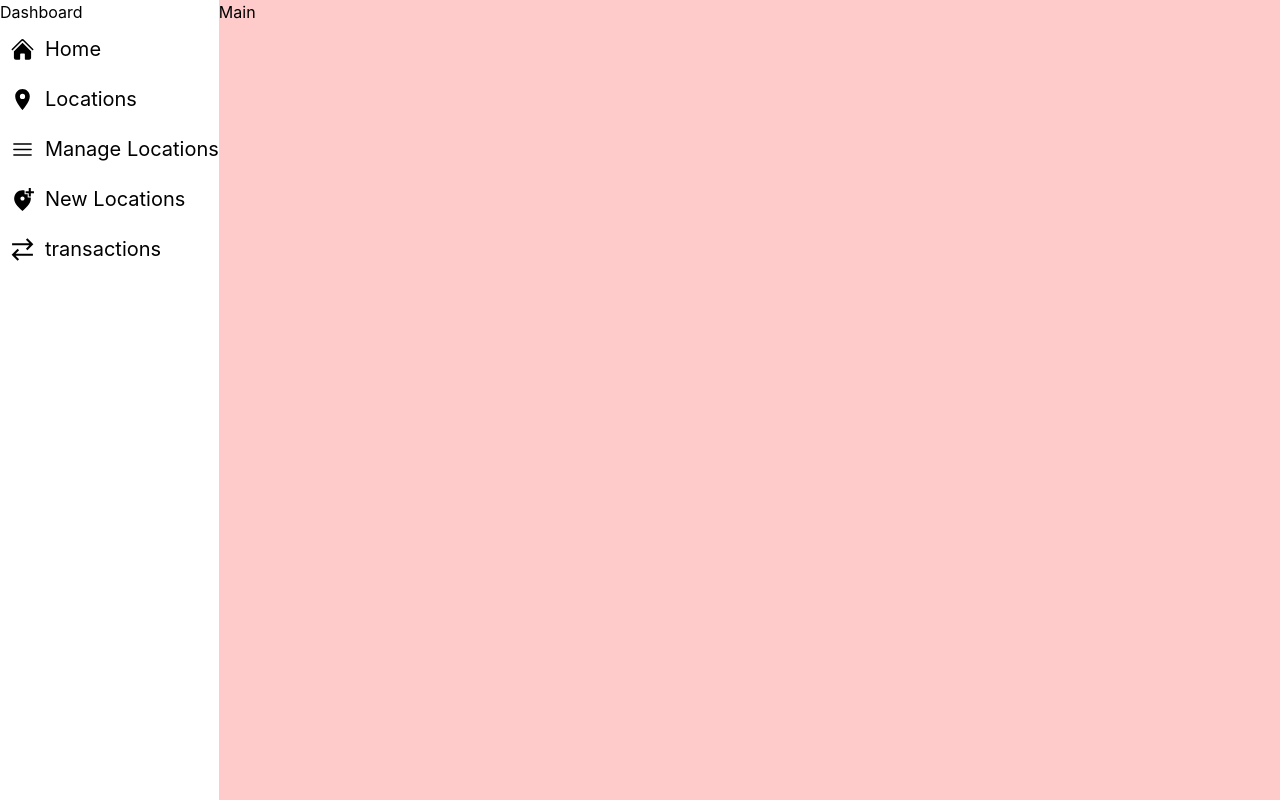
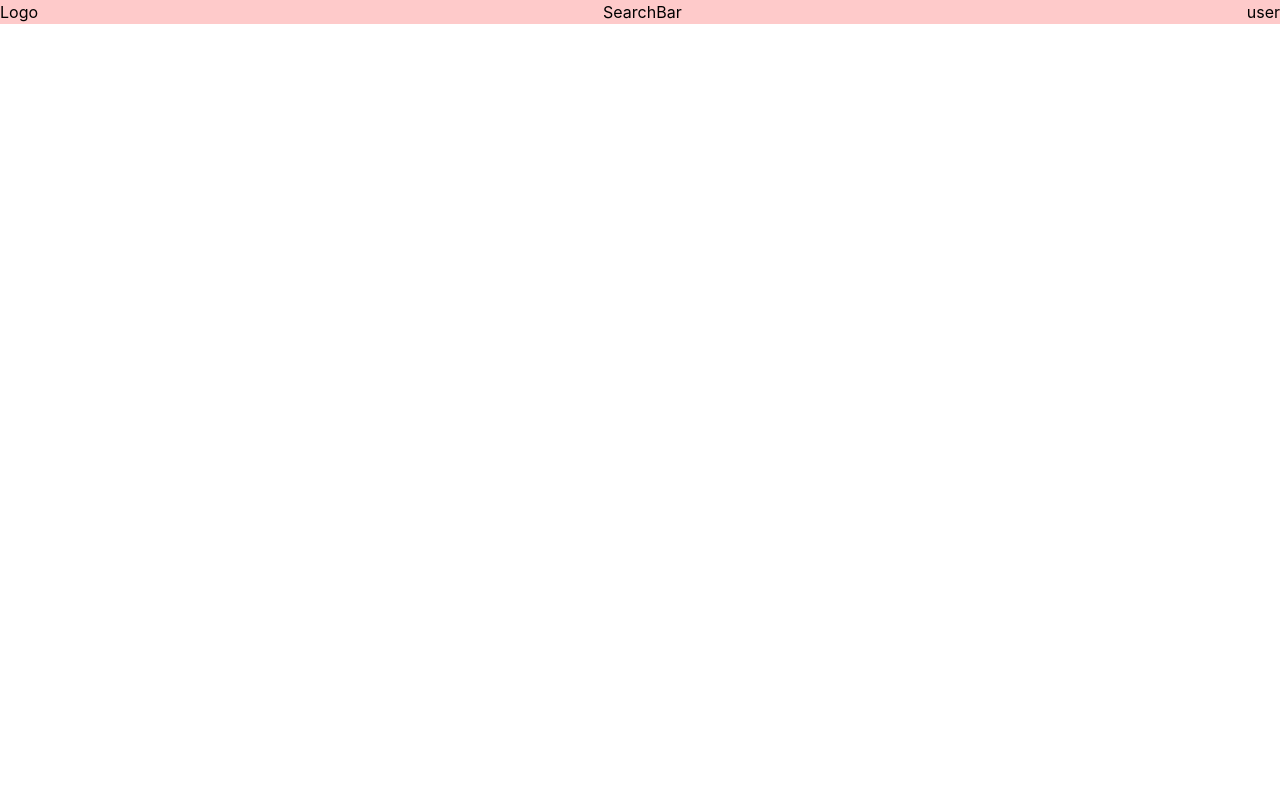
Before and after one commit to realmowhamad/travel, a React (Create React App) app: page / in a window 1280 px wide. Built offline with nearby package versions, Linux system fonts and the light colour scheme.

Commit message:
Create Navbar Basic

```diff
--- a/src/App.js
+++ b/src/App.js
@@ -13,7 +13,7 @@ function App() {
   return (
     <Provider store={store}>
       <div className="App flex">
-        <SideBar />
+
         {router}
       </div>
     </Provider >
--- /dev/null
+++ b/src/Components/Navbar/Navbar.jsx
@@ -0,0 +1,13 @@
+import React from 'react';
+
+const Navbar = () => {
+    return (
+        <div className='w-full flex items-center justify-between'>
+            <div>Logo</div>
+            <div>SearchBar</div>
+            <div>user</div>
+        </div>
+    );
+}
+
+export default Navbar;
--- a/src/Pages/Mainpage/Main.jsx
+++ b/src/Pages/Mainpage/Main.jsx
@@ -1,5 +1,11 @@
 import React from "react";
+import Navbar from "../../Components/Navbar/Navbar";
 
 export default function Main() {
-    return <div className="bg-red-200 flex-grow">Main</div>;
+    return (
+        <div className="bg-red-200 flex-grow">
+            <Navbar />
+
+        </div>
+    )
 }
```
